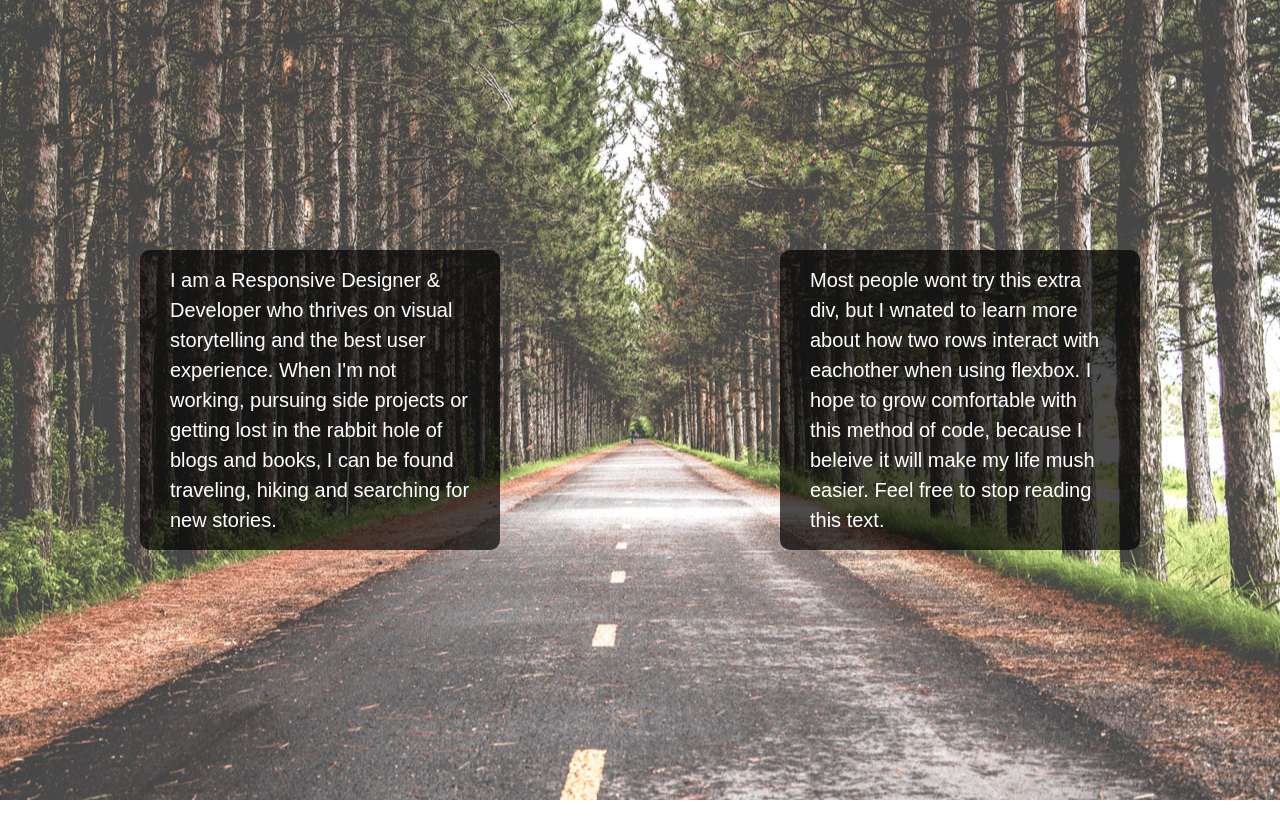
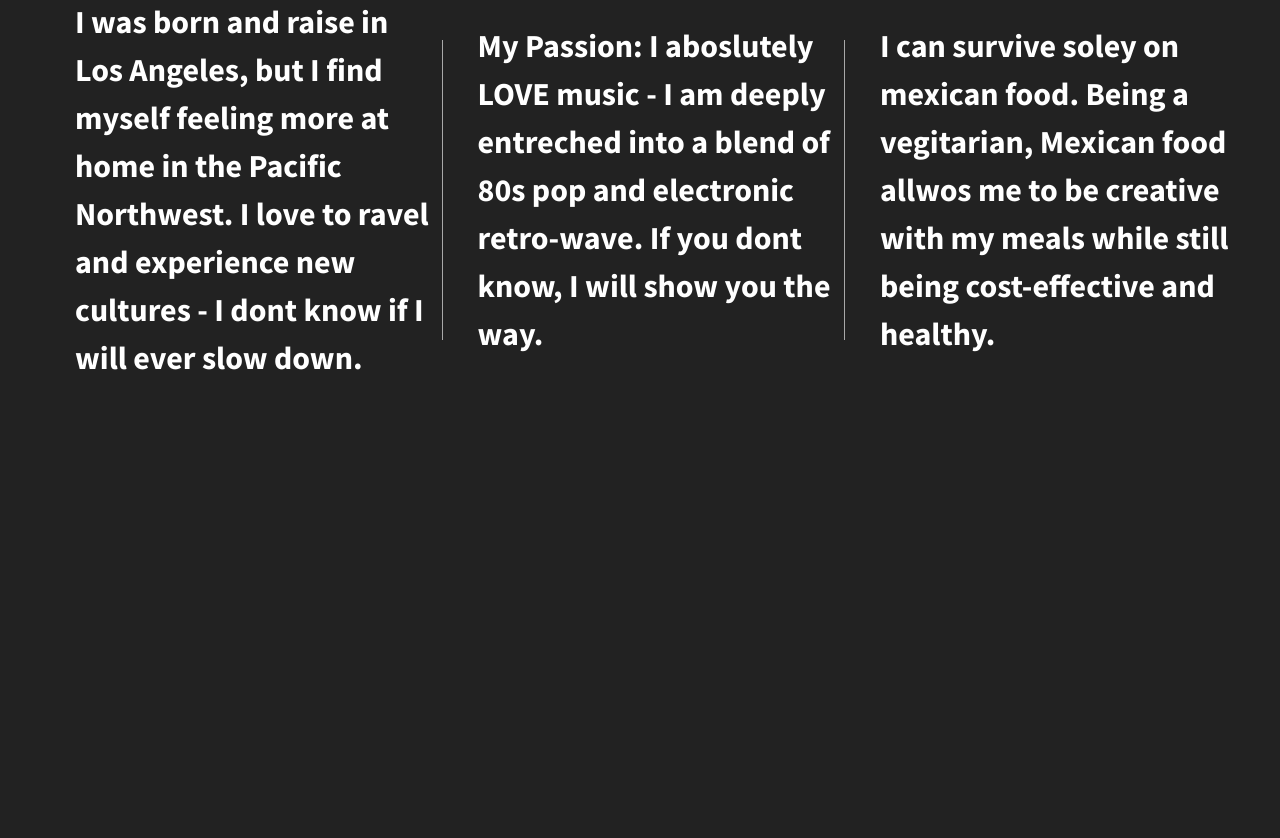
Before and after one commit to trvrpeugh/trevor-custom-flexbox, a plain HTML site: page index.html in a window 1280 px wide. Before the commit the page ends 800 px from the top, so only its background shows below. Drawn offline with nearby package versions, Linux system fonts and the light colour scheme.

Commit message:
added info and custom css

```diff
--- a/css/main.css
+++ b/css/main.css
@@ -95,51 +95,44 @@ textarea {
    Author's custom styles
    ========================================================================== */
 
-/*Large Background Image*/
+
 html {
-  background: url(../img/bkgd.jpg) no-repeat center center fixed;
+  background-color: #222222;
   height: 100%;
-   /* set height to 100% - these are important for allowing content to vertically align */
 }
 
 body {
+  font-family: 'Source Sans Pro', sans-serif;
+  padding: 2em;
+  font-size: 1.25em;
   height: 100%;
-  /* set height to 100% - these are important for allowing content to vertically align */
 }
 
 .wrapper {
+  /*add display:flex and set justify-content to space-between*/
+  font-weight: 700;
   display: flex;
-  justify-content: space-around;
+  justify-content: space-between;
   align-items: center;
-  /* set the display to flex and use the justify-content & align-items properties to center all child elements on the page */
-  margin: 0;
-  height: 100%;
-  width: 100%;
 }
 
-#content {
+.div-1, .div-2, .div-3 {
+  /*give the divs a width of 30%, add display:flex, set justify-content and align-items to center*/
+  color: white;
+  line-height: 1.5em;
+  font-size: 1.6em;
+  background-color: inherit;
+  height: 300px;
+  width: 30%;
   display: flex;
   justify-content: center;
   align-items: center;
-  /* set the display to flex and use the justify-content & align-items properties to center the text within the div*/
-  background: #222;
-  background:rgba(0,0,0,0.7);
-  color:#fff;
-  font-family: 'Source Sans Pro', sans-serif;
-  font-weight: 300;
-  font-size: 1.25em;
-  line-height: 1.5em;
-  border-radius: 10px;
-  padding: 0px 30px;
-  width: 300px;
-  height: 300px;
+  padding-left: 35px;
 }
 
-#content p span {
-  font-family: 'Lora', sans-serif;
+.div-2, .div-3 {
+  border-left: 1px solid darkgray;
 }
-
-
 
 
 
@@ -222,10 +215,6 @@ body {
    These examples override the primary ('mobile first') styles.
    Modify as content requires.
    ========================================================================== */
-
-@media only screen and (min-width: 35em) {
-    /* Style adjustments for viewports that meet the condition */
-}
 
 @media print,
        (-webkit-min-device-pixel-ratio: 1.25),
--- a/index.html
+++ b/index.html
@@ -1,9 +1,9 @@
 <!doctype html>
-<html class="no-js" lang="en">
+<html class="no-js" lang="">
     <head>
         <meta charset="utf-8">
         <meta http-equiv="x-ua-compatible" content="ie=edge">
-        <title></title>
+        <title>Make me into a grid!</title>
         <meta name="description" content="">
         <meta name="viewport" content="width=device-width, initial-scale=1">
 
@@ -13,22 +13,24 @@
         <link rel="stylesheet" href="css/normalize.css">
         <link rel="stylesheet" href="css/main.css">
         <script src="js/vendor/modernizr-2.8.3.min.js"></script>
-        <link href="https://fonts.googleapis.com/css?family=Montserrat&display=swap" rel="stylesheet">
-
+        <link href='http://fonts.googleapis.com/css?family=Lora:700' rel='stylesheet' type='text/css'>
+        <link href='http://fonts.googleapis.com/css?family=Source+Sans+Pro:400,700' rel='stylesheet' type='text/css'>
     </head>
     <body>
         <!--[if lt IE 8]>
             <p class="browserupgrade">You are using an <strong>outdated</strong> browser. Please <a href="http://browsehappy.com/">upgrade your browser</a> to improve your experience.</p>
         <![endif]-->
 
-        <!-- Add your site or application content here -->
-
         <section class="wrapper">
-            <div id="content">
-                <p>I am a <span>Responsive Designer & Developer</span> who thrives on visual storytelling and the best user experience. When I'm not working, pursuing side projects or getting lost in the rabbit hole of blogs and books, I can be found traveling, hiking and searching for new stories.</p>
+            <div class="div-1">
+                I was born and raise in Los Angeles, but I find myself feeling more at home in the Pacific Northwest. I love to ravel and experience new cultures - I dont know if I will ever slow down.
             </div>
-            <div id="content">
-              <p><span style="font-weight: bolder;"> Most people</span> wont try this extra div, but I wnated to learn more about how two rows interact with eachother when using flexbox. I hope to grow comfortable with this method of code, because I beleive it will make my life mush easier. Feel free to stop reading this text.</p>
+            <div class="div-2">
+                My Passion: I aboslutely LOVE music - I am deeply entreched into a blend of 80s pop and electronic retro-wave. If you dont know, I will show you the way.
+            </div>
+            <div class="div-3">
+                I can survive soley on mexican food. Being a vegitarian, Mexican food allwos me to be creative with my meals while still being cost-effective and healthy.
+            </div>
         </section>
 
         <script src="https://ajax.googleapis.com/ajax/libs/jquery/1.11.3/jquery.min.js"></script>
```
